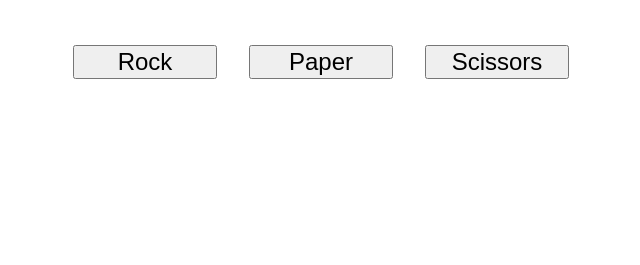
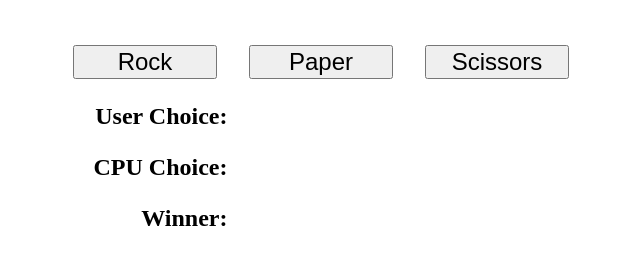
Before and after one commit to bstephe9/rock-paper-scissors, a plain HTML site: page index.html in a window 1280 px wide. Shown: the part 61-326 px from the top of the page, without its empty margins (319-959 px from the left). Drawn offline with Linux system fonts and the light colour scheme.

Commit message:
feat(ui): Add choice labels

```diff
--- a/index.html
+++ b/index.html
@@ -15,6 +15,18 @@
       <button class="option">Paper</button>
       <button class="option">Scissors</button>
     </div>
+    <div class="outer-container">
+      <div class="labels">
+        <label>User Choice: </label>
+        <label>CPU Choice: </label>
+        <label>Winner: </label>
+      </div>
+      <div class="entries">
+        <span id="user"></span>
+        <span id="cpu"></span>
+        <span id="winner"></span>
+      </div>
+    </div>
     <script src="rock-paper-scissors.js"></script>
   </body>
 
--- a/styles.css
+++ b/styles.css
@@ -13,3 +13,26 @@ h1 {
   font-size: 24px;
   width: 144px;
 }
+
+.outer-container {
+  display: flex;
+  gap: 24px;
+  margin-top: 24px;
+}
+
+.labels,
+.entries {
+  display: flex;
+  flex-direction: column;
+  font-size: 24px;
+  gap: 24px;
+}
+
+.labels {
+  margin-left: 32%;
+  align-items: flex-end;
+}
+
+label {
+  font-weight: bold;
+}
```
